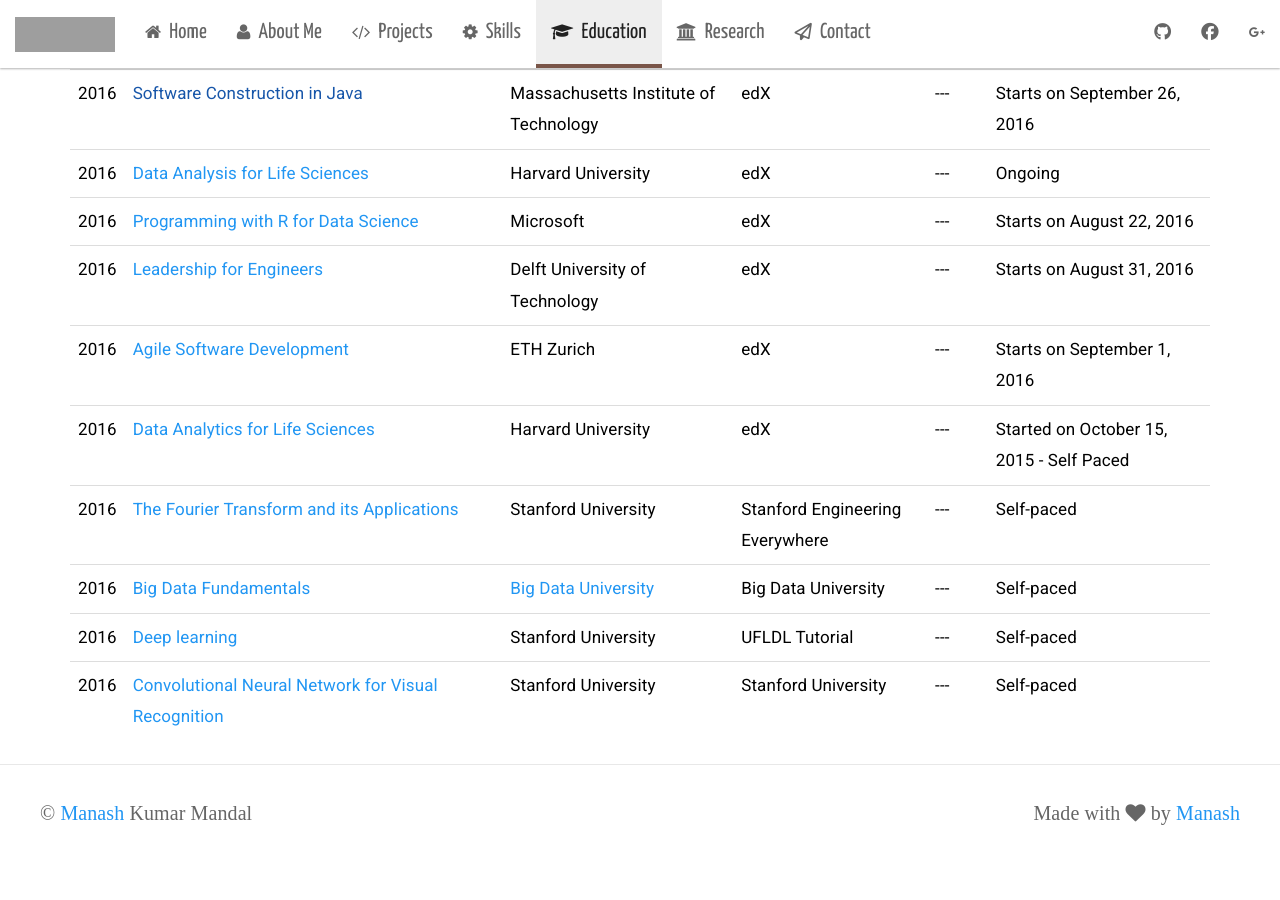
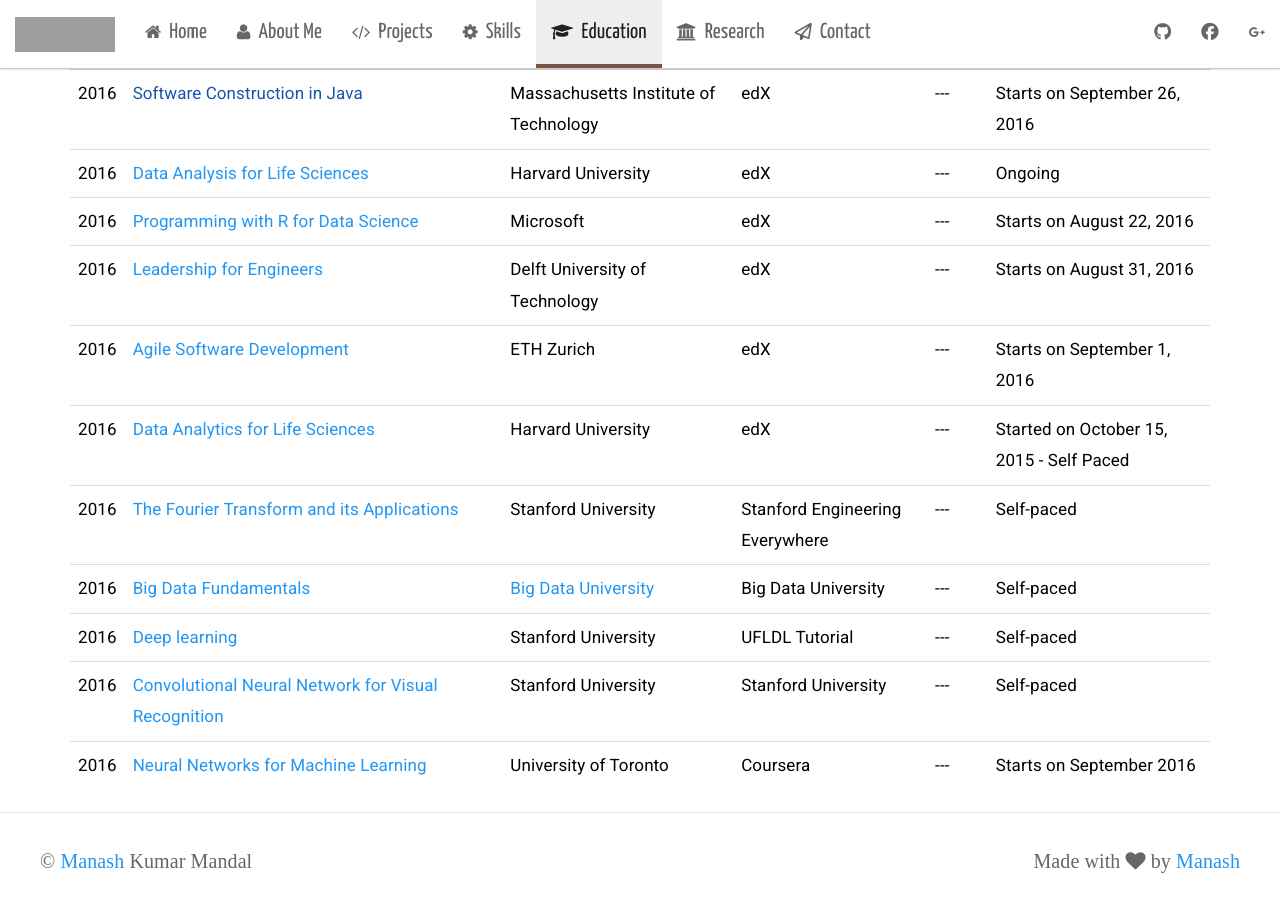
Before and after one commit to manashmandal/manashmandal.github.io, a Jekyll site: the page built from education.html, in a window 1280 px wide and 900 px high, scrolled down 1162 px. Built offline with Jekyll 4.4.1, drawn with Linux system fonts in a browser that asks for light colours; nearby versions of some CDN libraries; some web fonts are replaced; before the commit the page ends 2014 px from its top, so only the background shows below that; grey boxes are pictures that could not be loaded.

Commit message:
added some styles and a course

```diff
--- a/blogs.html
+++ b/blogs.html
@@ -15,7 +15,7 @@
 
 <div class="container">
     <ul class="non_ordered_list">
-        <li><a href="http://blog.manash.me" target="_blank">English Blog on Medium</a></li>
+        <li><span class="fa fa-hashtag"></span> <a href="http://blog.manash.me" target="_blank">English Blog on Medium</a></li>
     </ul>
 </div>
 
@@ -34,7 +34,7 @@
 
 <div class="container">
     <ul class="non_ordered_list">
-        <li><a href="http://ml.manash.me" target="_blank">Machine Learning in Python, MATLAB and JavaScript</a></li>
-        <li><a href="http://arduino.howtocode.com.bd" target="_blank">Learning Embedded Systems through Arduino</a></li>
+        <li><span class="fa fa-hashtag"></span> <a href="http://ml.manash.me" target="_blank">Machine Learning in Python, MATLAB and JavaScript</a></li>
+        <li><span class="fa fa-hashtag"></span> <a href="http://arduino.howtocode.com.bd" target="_blank">Learning Embedded Systems through Arduino</a></li>
     </ul>
 </div>
--- a/education.html
+++ b/education.html
@@ -213,6 +213,15 @@
             <td>Self-paced</td>
         </tr>
 
+        <tr>
+            <td>2016</td>
+            <td><a href="https://www.coursera.org/learn/neural-networks" target="_blank">Neural Networks for Machine Learning</a> </td>
+            <td>University of Toronto</td>
+            <td>Coursera</td>
+            <td> --- </td>
+            <td>Starts on September 2016</td>
+        </tr>
+
     </table>
 
 </div>
```
